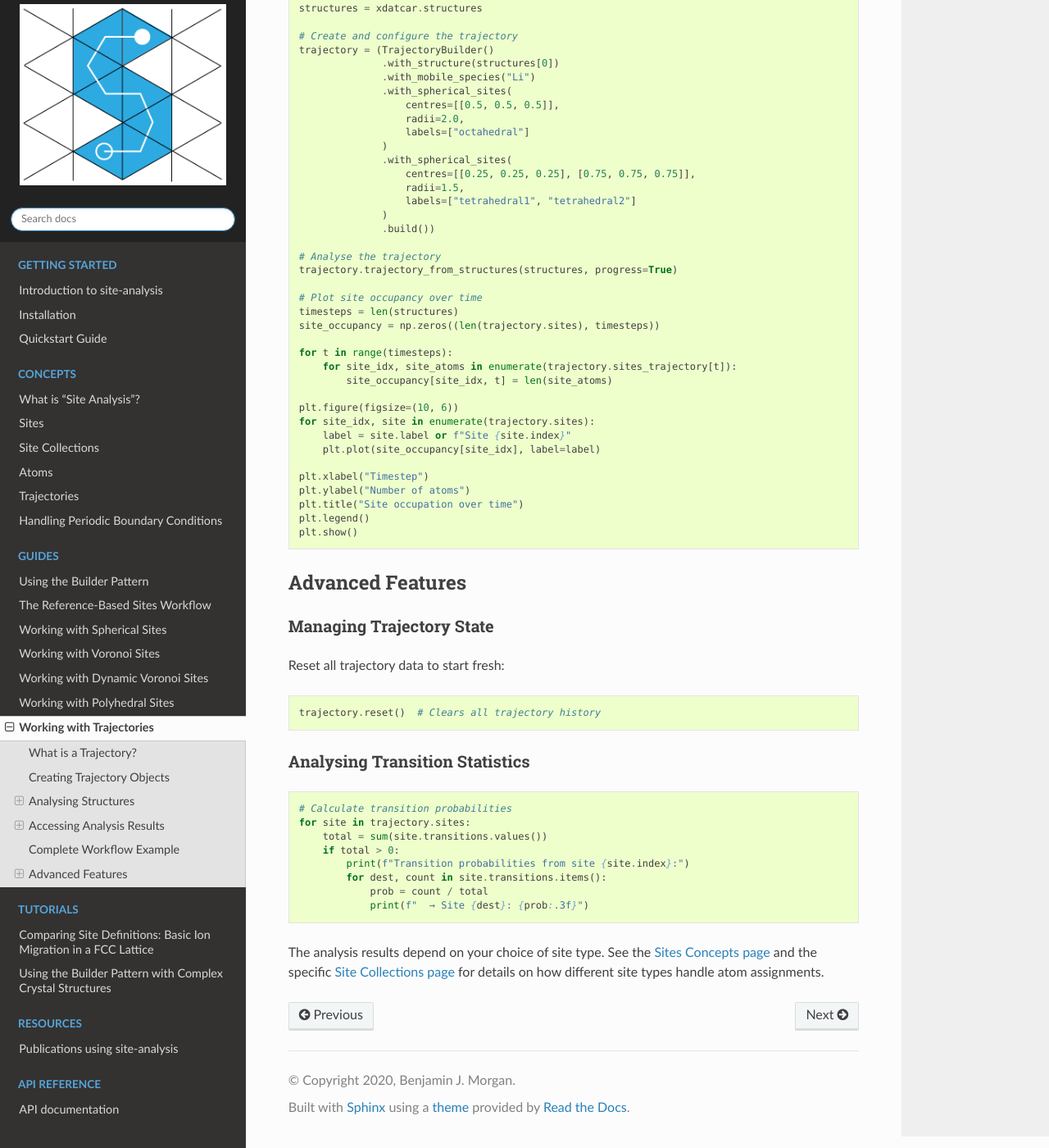
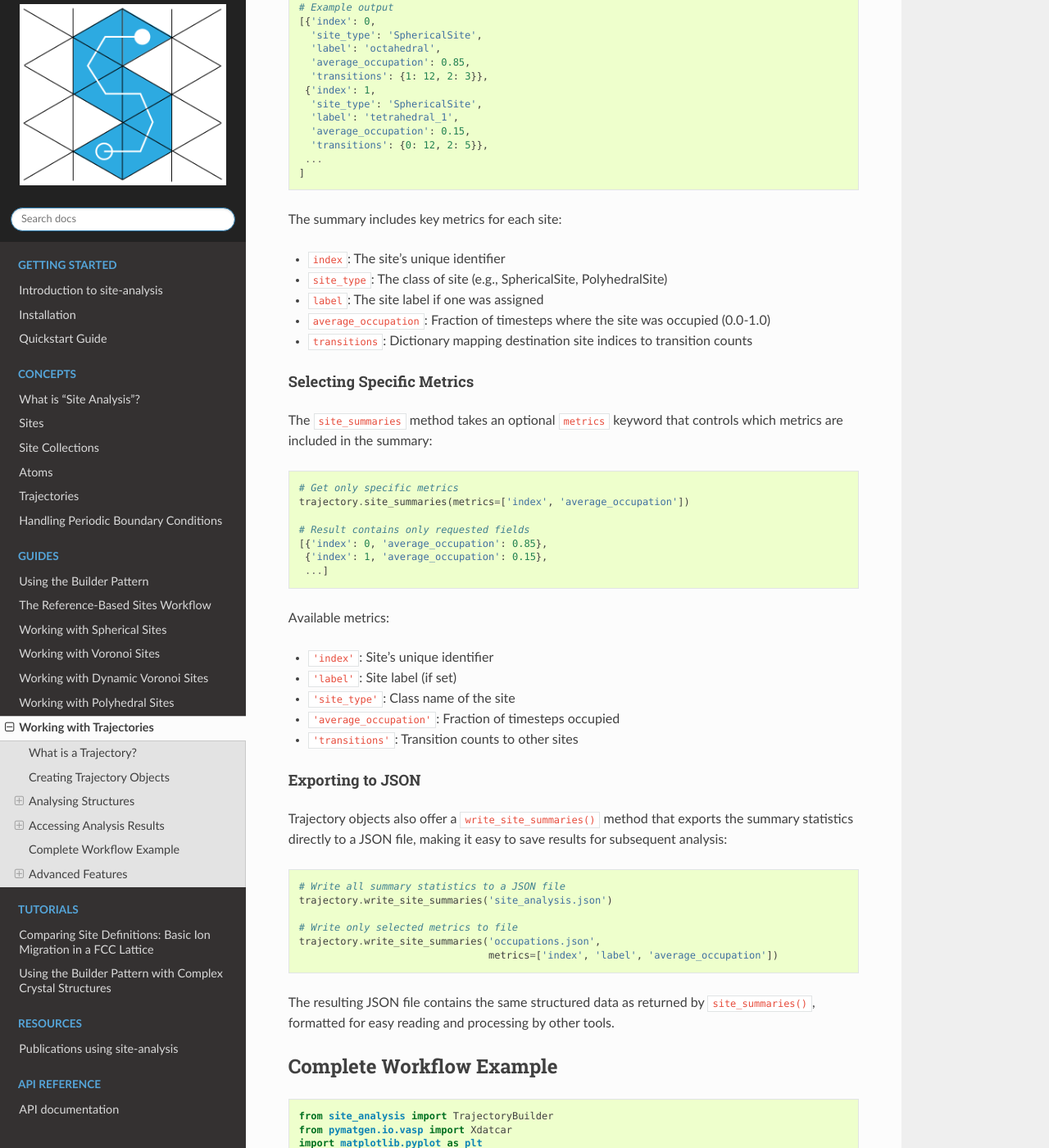
Before and after one commit to bjmorgan/site-analysis, a Sphinx documentation site: the page built from docs/source/guides/trajectories.md, in a window 1280 px wide and 1400 px high, scrolled down 2958 px. Shown: the whole window at 82% size. Built offline with Sphinx 7.4.7 and the Read the Docs theme 3.1.0, drawn with Linux system fonts in a browser that asks for light colours; some of the changed text lies outside the part shown.

Commit message:
Added site summary documentation

````diff
--- a/docs/source/guides/trajectories.md
+++ b/docs/source/guides/trajectories.md
@@ -127,6 +127,72 @@
         for dest_site, count in site.transitions.items():
             print(f"  → Site {dest_site}: {count} transitions")
 ```
+
+### Summary Statistics
+
+Trajectory objects provide methods to extract and export summary statistics for all sites in a structured format:
+
+```python
+# Get summary statistics for all sites
+trajectory.site_summaries()
+
+# Example output
+[{'index': 0,
+  'site_type': 'SphericalSite',
+  'label': 'octahedral',
+  'average_occupation': 0.85,
+  'transitions': {1: 12, 2: 3}},
+ {'index': 1,
+  'site_type': 'SphericalSite',
+  'label': 'tetrahedral_1',
+  'average_occupation': 0.15,
+  'transitions': {0: 12, 2: 5}},
+ ...
+]
+```
+
+The summary includes key metrics for each site:
+- `index`: The site's unique identifier
+- `site_type`: The class of site (e.g., SphericalSite, PolyhedralSite)
+- `label`: The site label if one was assigned
+- `average_occupation`: Fraction of timesteps where the site was occupied (0.0-1.0)
+- `transitions`: Dictionary mapping destination site indices to transition counts
+
+#### Selecting Specific Metrics
+
+The `site_summaries` method takes an optional `metrics` keyword that controls which metrics are included in the summary:
+
+```python
+# Get only specific metrics
+trajectory.site_summaries(metrics=['index', 'average_occupation'])
+
+# Result contains only requested fields
+[{'index': 0, 'average_occupation': 0.85},
+ {'index': 1, 'average_occupation': 0.15},
+ ...]
+```
+
+Available metrics:
+- `'index'`: Site's unique identifier
+- `'label'`: Site label (if set)
+- `'site_type'`: Class name of the site
+- `'average_occupation'`: Fraction of timesteps occupied
+- `'transitions'`: Transition counts to other sites
+
+#### Exporting to JSON
+
+Trajectory objects also offer a `write_site_summaries()` method that exports the summary statistics directly to a JSON file, making it easy to save results for subsequent analysis:
+
+```python
+# Write all summary statistics to a JSON file
+trajectory.write_site_summaries('site_analysis.json')
+
+# Write only selected metrics to file
+trajectory.write_site_summaries('occupations.json',
+                                metrics=['index', 'label', 'average_occupation'])
+```
+
+The resulting JSON file contains the same structured data as returned by `site_summaries()`, formatted for easy reading and processing by other tools.
 
 ## Complete Workflow Example
 
````
Also changed, not shown: other parts of docs/source/guides/trajectories.md (+1 -1 lines).
